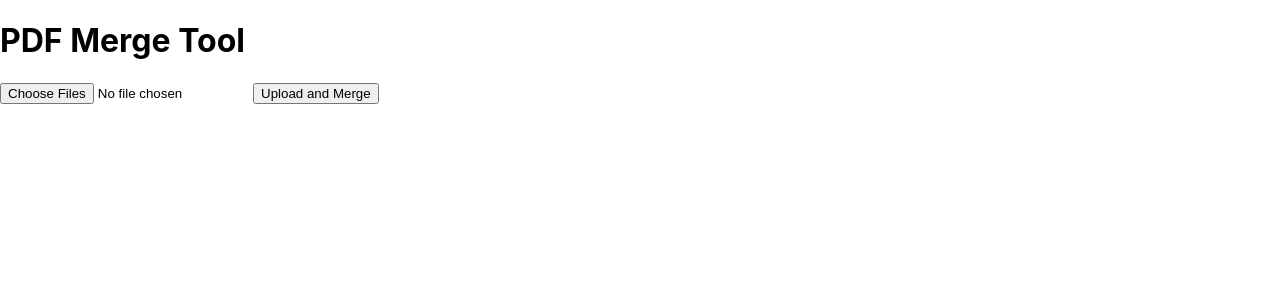
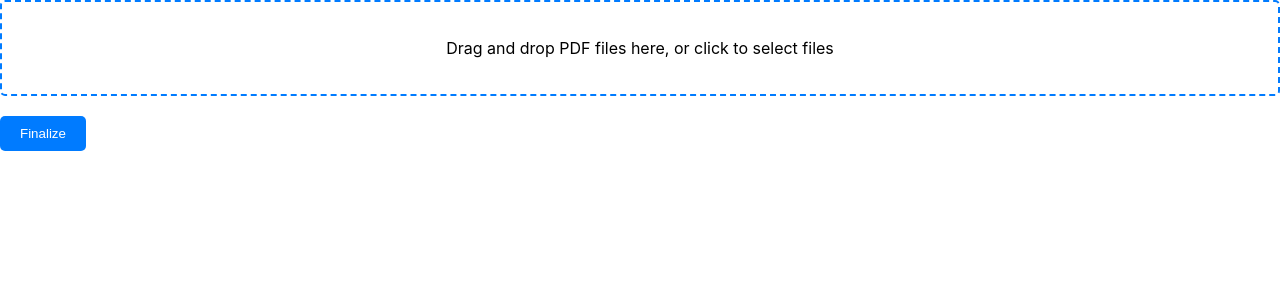
Before and after one commit to Krishkap7/practice-exam-generator, a React (Create React App) app in the folder pdf-merge-app/: page / in a window 1280 px wide. Shown: the top 300 px of the page. Built offline with nearby package versions, Linux system fonts and the light colour scheme.

Commit message:
front UI works better

```diff
--- a/pdf-merge-app/package.json
+++ b/pdf-merge-app/package.json
@@ -10,6 +10,7 @@
     "react": "^18.2.0",
     "react-advanced-pdf-upload": "^3.1.1",
     "react-dom": "^18.2.0",
+    "react-dropzone": "^14.2.3",
     "react-scripts": "5.0.1",
     "web-vitals": "^2.1.4"
   },
--- a/pdf-merge-app/src/App.css
+++ b/pdf-merge-app/src/App.css
@@ -1,38 +1,43 @@
-.App {
+/* App.css */
+
+.dropzone {
+  border: 2px dashed #007bff;
+  border-radius: 5px;
+  padding: 20px;
   text-align: center;
+  margin-bottom: 20px;
+  transition: border 0.3s ease-in-out;
 }
 
-.App-logo {
-  height: 40vmin;
-  pointer-events: none;
+.dropzone:hover {
+  border-color: #0056b3;
 }
 
-@media (prefers-reduced-motion: no-preference) {
-  .App-logo {
-    animation: App-logo-spin infinite 20s linear;
-  }
+.file-list {
+  list-style: none;
+  padding: 0;
 }
 
-.App-header {
-  background-color: #282c34;
-  min-height: 100vh;
-  display: flex;
-  flex-direction: column;
-  align-items: center;
-  justify-content: center;
-  font-size: calc(10px + 2vmin);
-  color: white;
+.file-list li {
+  margin: 10px 0;
+  color: #333;
 }
 
-.App-link {
-  color: #61dafb;
+button {
+  background-color: #007bff;
+  color: white;
+  border: none;
+  padding: 10px 20px;
+  border-radius: 5px;
+  cursor: pointer;
+  transition: background-color 0.3s ease-in-out;
 }
 
-@keyframes App-logo-spin {
-  from {
-    transform: rotate(0deg);
-  }
-  to {
-    transform: rotate(360deg);
-  }
+button:hover {
+  background-color: #0056b3;
 }
+
+button:disabled {
+  background-color: #cccccc;
+  cursor: not-allowed;
+}
--- a/pdf-merge-app/src/App.js
+++ b/pdf-merge-app/src/App.js
@@ -1,13 +1,46 @@
-import React from 'react';
-import FileUpload from './FileUpload';
+import React, { useRef, useState, useCallback } from 'react';
+import { useDropzone } from 'react-dropzone';
+import './App.css'; // Add this line at the top of your file
 
-function App() {
+
+export default function App() {
+  const finalizeButtonRef = useRef(null);
+  const [finalizeButtonLoading, setFinalizeButtonLoading] = useState(false);
+  const [finalizeButtonDisabled, setFinalizeButtonDisabled] = useState(false);
+  const [files, setFiles] = useState([]);
+
+  const onDrop = useCallback(acceptedFiles => {
+    // Append new files to the existing files
+    setFiles(prevFiles => [...prevFiles, ...acceptedFiles]);
+  }, []);
+
+  const { getRootProps, getInputProps } = useDropzone({
+    onDrop,
+    accept: 'application/pdf',
+    multiple: true
+  });
+
+  // Rest of your component logic...
+
   return (
-    <div className="App">
-      <h1>PDF Merge Tool</h1>
-      <FileUpload />
-    </div>
+    <>
+      <div {...getRootProps()} className="dropzone">
+        <input {...getInputProps()} />
+        <p>Drag and drop PDF files here, or click to select files</p>
+      </div>
+      {files.length > 0 && (
+        <ul className="file-list">
+          {files.map(file => (
+            <li key={file.path}>{file.name} - {file.size} bytes</li>
+          ))}
+        </ul>
+      )}
+      <button
+        ref={finalizeButtonRef}
+        disabled={finalizeButtonLoading || finalizeButtonDisabled}
+      >
+        {finalizeButtonLoading ? 'Loading...' : 'Finalize'}
+      </button>
+    </>
   );
 }
-
-export default App;
--- a/pdf-merge-app/src/FileUpload.js
+++ /dev/null
@@ -1,47 +0,0 @@
-import React, { useState } from 'react';
-import axios from 'axios';
-
-function FileUpload() {
-    const [selectedFiles, setSelectedFiles] = useState([]);
-
-    const handleFileChange = (event) => {
-        setSelectedFiles([...event.target.files]);
-    };
-
-    const handleSubmit = async (e) => {
-        e.preventDefault();
-
-        const formData = new FormData();
-        selectedFiles.forEach(file => {
-            formData.append('files', file);
-        });
-
-        try {
-            const response = await axios.post('http://your-backend-endpoint/upload', formData, {
-                headers: {
-                    'Content-Type': 'multipart/form-data'
-                }
-            });
-
-            // Handle the response accordingly
-            // Assuming the response contains the merged PDF file
-            downloadMergedPDF(response.data);
-        } catch (error) {
-            console.error('Error uploading files:', error);
-        }
-    };
-
-    const downloadMergedPDF = (data) => {
-        // Implement function to download the merged PDF
-        // This depends on how your backend sends the merged PDF
-    };
-
-    return (
-        <form onSubmit={handleSubmit}>
-            <input type="file" multiple onChange={handleFileChange} />
-            <button type="submit">Upload and Merge</button>
-        </form>
-    );
-}
-
-export default FileUpload;
```
Also changed, not shown: pdf-merge-app/src/PDFUpload.js (deleted, +0 -14 lines), 1 other file (tests, documents, lock files or other folders).
